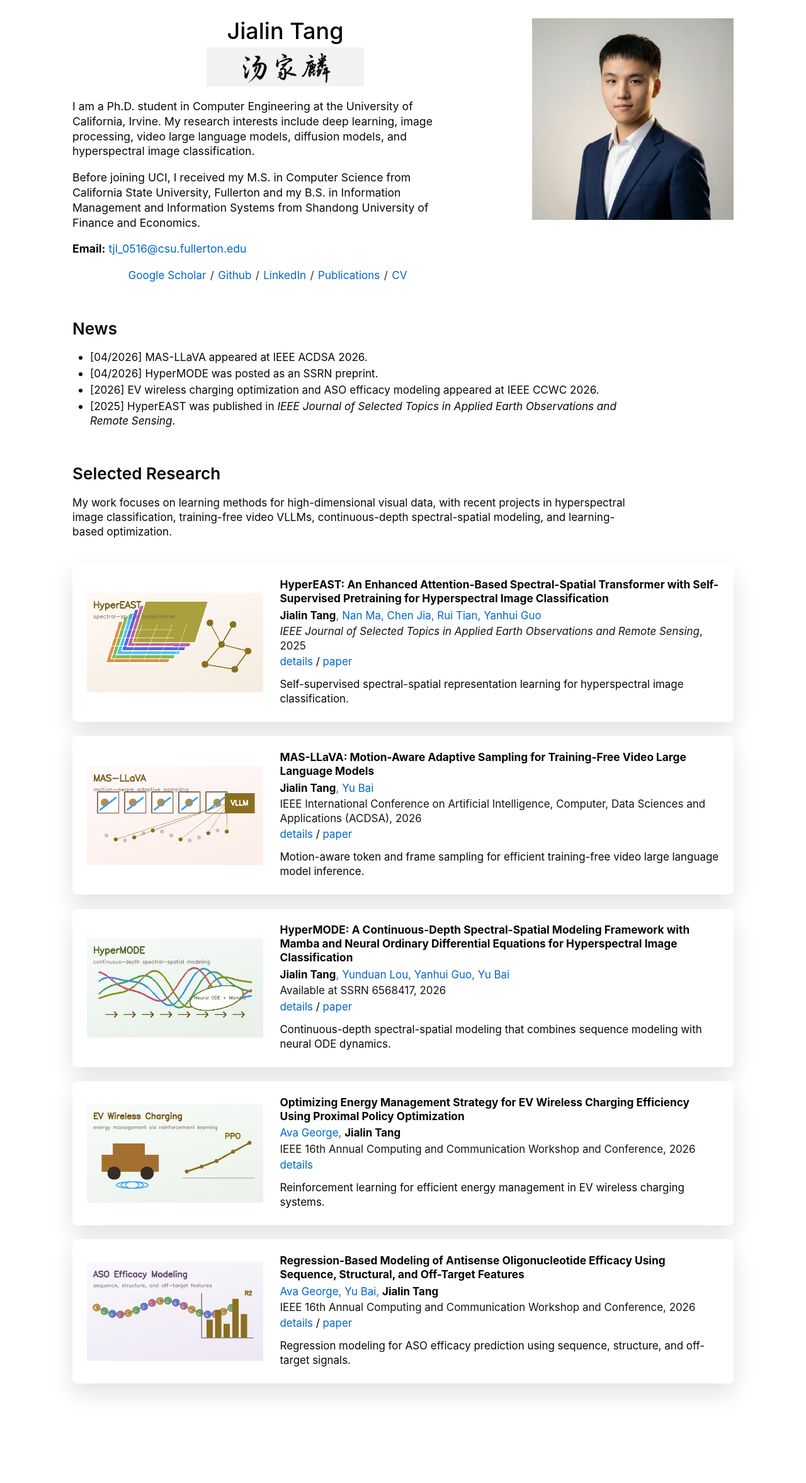
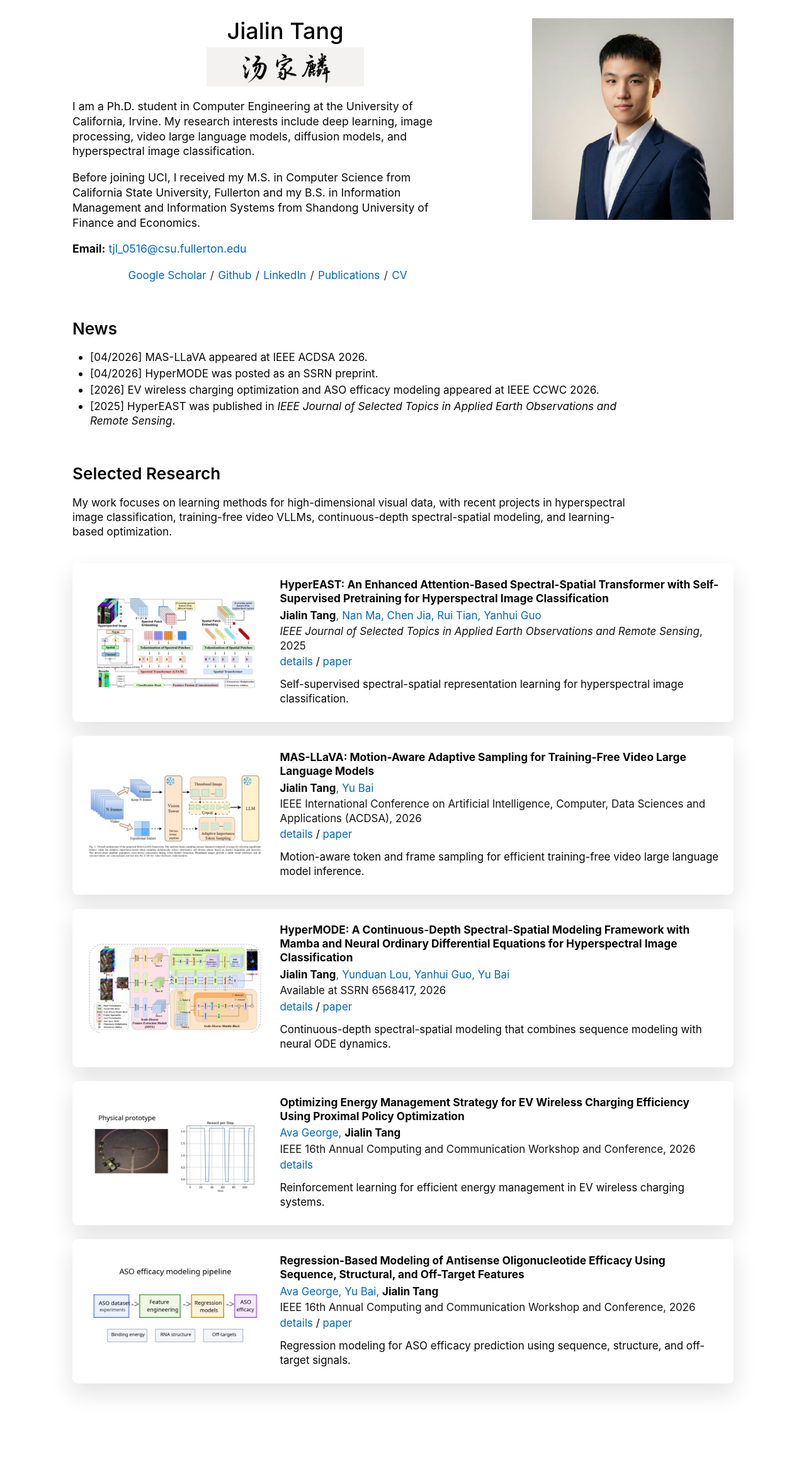
Before and after one commit to JaylenTang/jaylentang.github.io, a Jekyll site: the page built from _pages/about.md, in a window 1280 px wide. Shown: the whole page at 63% size. Built offline with Jekyll 4.4.1, drawn with Linux system fonts in a browser that asks for light colours.

Commit message:
replace research thumbnails with paper figures

```diff
--- a/_config.yml
+++ b/_config.yml
@@ -15,7 +15,7 @@ description              : &description "Ph.D. student in Computer Engineering a
 url                      : https://jaylentang.github.io # the base hostname & protocol for your site e.g. "https://mmistakes.github.io"
 baseurl                  : "" # the subpath of your site, e.g. "/blog"
 repository               : "JaylenTang/jaylentang.github.io"
-asset_version            : "20260605-2"
+asset_version            : "20260605-3"
 
 # Site Author - The following control what appear as part of the author content on the side bar.
 #               If a field is blank the icon and link will not appear, otherwise it will be shown.
--- a/_pages/about.md
+++ b/_pages/about.md
@@ -65,7 +65,7 @@ redirect_from:
     </p>
 
     <article class="research-card">
-      <img src="/images/research-hypereast.png" alt="HyperEAST hyperspectral image classification thumbnail">
+      <img src="/images/research-hypereast.png?v={{ site.asset_version }}" alt="HyperEAST hyperspectral image classification thumbnail">
       <div>
         <h3>HyperEAST: An Enhanced Attention-Based Spectral-Spatial Transformer with Self-Supervised Pretraining for Hyperspectral Image Classification</h3>
         <p class="research-authors"><strong>Jialin Tang</strong>, Nan Ma, Chen Jia, Rui Tian, Yanhui Guo</p>
@@ -76,7 +76,7 @@ redirect_from:
     </article>
 
     <article class="research-card">
-      <img src="/images/research-mas-llava.png" alt="MAS-LLaVA video sampling thumbnail">
+      <img src="/images/research-mas-llava.png?v={{ site.asset_version }}" alt="MAS-LLaVA video sampling thumbnail">
       <div>
         <h3>MAS-LLaVA: Motion-Aware Adaptive Sampling for Training-Free Video Large Language Models</h3>
         <p class="research-authors"><strong>Jialin Tang</strong>, Yu Bai</p>
@@ -87,7 +87,7 @@ redirect_from:
     </article>
 
     <article class="research-card">
-      <img src="/images/research-hypermode.png" alt="HyperMODE hyperspectral modeling thumbnail">
+      <img src="/images/research-hypermode.png?v={{ site.asset_version }}" alt="HyperMODE hyperspectral modeling thumbnail">
       <div>
         <h3>HyperMODE: A Continuous-Depth Spectral-Spatial Modeling Framework with Mamba and Neural Ordinary Differential Equations for Hyperspectral Image Classification</h3>
         <p class="research-authors"><strong>Jialin Tang</strong>, Yunduan Lou, Yanhui Guo, Yu Bai</p>
@@ -98,7 +98,7 @@ redirect_from:
     </article>
 
     <article class="research-card">
-      <img src="/images/research-ev-charging.png" alt="EV wireless charging optimization thumbnail">
+      <img src="/images/research-ev-charging.png?v={{ site.asset_version }}" alt="EV wireless charging optimization thumbnail">
       <div>
         <h3>Optimizing Energy Management Strategy for EV Wireless Charging Efficiency Using Proximal Policy Optimization</h3>
         <p class="research-authors">Ava George, <strong>Jialin Tang</strong></p>
@@ -109,7 +109,7 @@ redirect_from:
     </article>
 
     <article class="research-card">
-      <img src="/images/research-aso-regression.png" alt="Antisense oligonucleotide regression modeling thumbnail">
+      <img src="/images/research-aso-regression.png?v={{ site.asset_version }}" alt="Antisense oligonucleotide regression modeling thumbnail">
       <div>
         <h3>Regression-Based Modeling of Antisense Oligonucleotide Efficacy Using Sequence, Structural, and Off-Target Features</h3>
         <p class="research-authors">Ava George, Yu Bai, <strong>Jialin Tang</strong></p>
```
Also changed, not shown: images/research-aso-regression.png, images/research-ev-charging.png, images/research-hypereast.png, images/research-hypermode.png, images/research-mas-llava.png.
